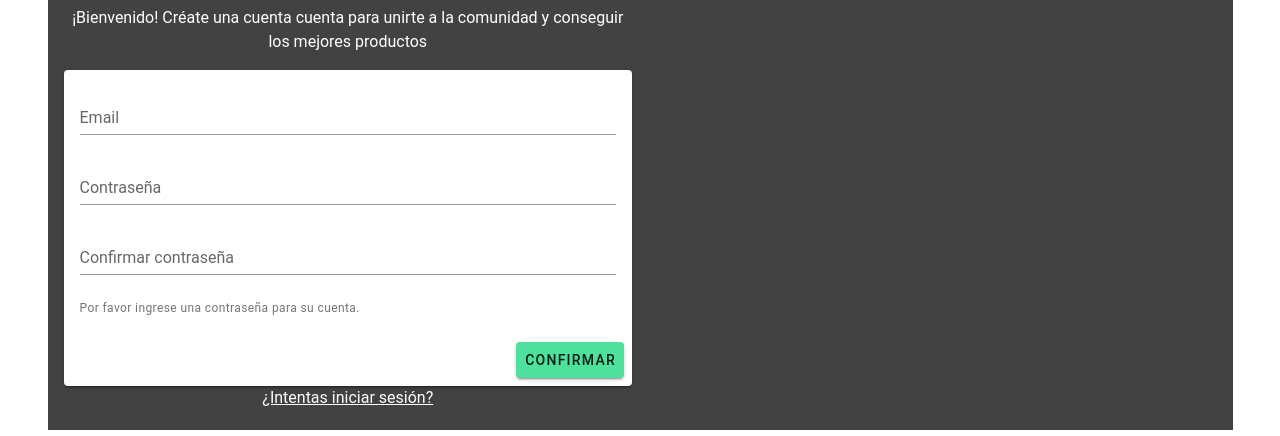
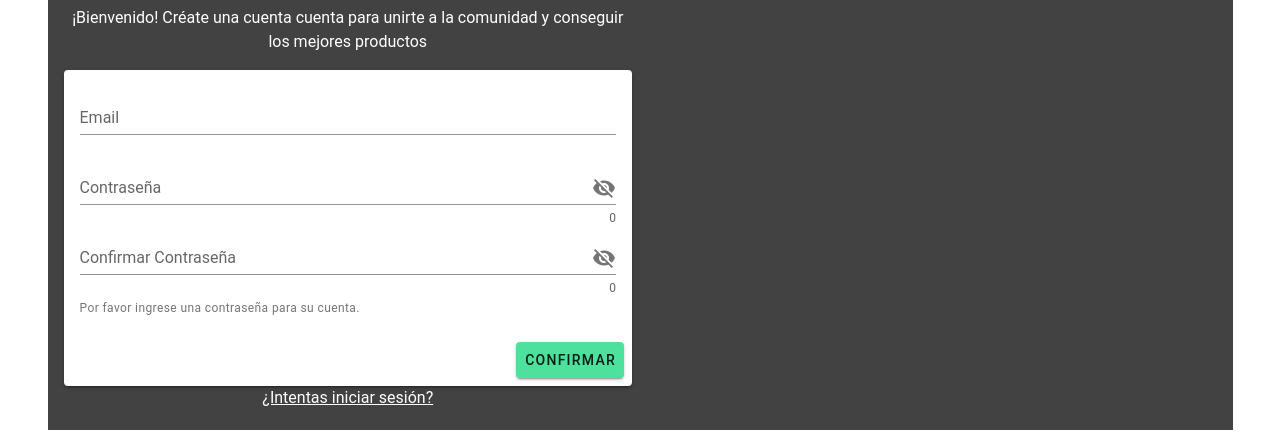
Before and after one commit to silviobig96/BuyApp, a Vue app: page /Registrar in a window 1280 px wide. Shown: the part 235-671 px from the top of the page. Built offline with nearby package versions, Linux system fonts and the light colour scheme; a small style sheet from the web is missing.

Commit message:
Actualizacion

```diff
--- a/src/components/Barra_sup.vue
+++ b/src/components/Barra_sup.vue
@@ -74,15 +74,14 @@
       <v-img :aspect-ratio="16/9" src="../assets/fondob1.jpg">
       <v-layout mt-5 column align-center>
         <v-flex>
-          <a href="./Ver_perfil">
+          <router-link to="/Iniciarsesion">
             <v-avatar>
-            <img src="https://randomuser.me/api/portraits/men/85.jpg" high="20px" width="20px">
+            <img src="../assets/Usuarios/img_usuario_vacio.png" alt="Iniciar sesion"  high="20px" width="20px">
           </v-avatar>
-          </a>
-
+          </router-link>
         </v-flex>
         <v-flex mt-5 align-end >
-          <span class="white--text">silviobig96</span>
+          <span class="white--text">Iniciar Sesión</span>
         </v-flex>
       </v-layout>
       </v-img>
--- a/src/components/estilos.css
+++ /dev/null
@@ -1 +0,0 @@
-class:
--- a/src/main.js
+++ b/src/main.js
@@ -7,6 +7,13 @@ import '@babel/polyfill'
 import 'roboto-fontface/css/roboto/roboto-fontface.css'
 import 'material-design-icons-iconfont/dist/material-design-icons.css'
 
+import axios from 'axios'
+import VueAxios from 'vue-axios'
+
+Vue.use(VueAxios, axios)
+
+axios.defaults.baseURL = 'http://localhost:3000';
+
 Vue.config.productionTip = false
 
 new Vue({
--- a/src/views/Iniciarsesion.vue
+++ b/src/views/Iniciarsesion.vue
@@ -44,7 +44,9 @@
 
 </v-card>
 <br><br>
-<center> <a href="Registrarse"  style="color:#FFFFFF;">¿Intentas crearte una cuenta?</a></center>
+<center>
+  <router-link to="/Registrar" style="color:#FFFFFF;">¿Intentas crearte una cuenta?</router-link>
+</center>
 
 
     </v-flex>  </v-flex>
--- a/src/views/Registrar.vue
+++ b/src/views/Registrar.vue
@@ -19,18 +19,37 @@
                <p style="color:#FFFFFF">¡Bienvenido! Créate una cuenta cuenta para unirte a la comunidad y conseguir los mejores productos</p>
                </center>
 <v-card>
+   <v-form @submit.prevent="agregarUsuario(usuario)" v-model="valid" v-if="agregar">
                <v-card-text >
           <v-text-field color="oficial"
+            v-model="usuario.email"
+            :rules="emailRules"
             label="Email"
-            value=""
+            required
           ></v-text-field>
           <v-text-field color="oficial"
+            v-model="usuario.contraseña"
+            :append-icon="show1 ? 'visibility' : 'visibility_off'"
+            :rules="[rules.required, rules.min]"
+            :type="show1 ? 'text' : 'password'"
+            name="input-10-1"
             label="Contraseña"
-            type="password"
+            hint="Al menos 8 caracteres"
+            counter
+            @click:append="show1 = !show1"
+            required
           ></v-text-field>
           <v-text-field color="oficial"
-            label="Confirmar contraseña"
-            type="password"
+            v-model="con_password"
+            :append-icon="show1 ? 'visibility' : 'visibility_off'"
+            :rules="[rules.required, rules.min]"
+            :type="show1 ? 'text' : 'password'"
+            name="input-10-1"
+            label="Confirmar Contraseña"
+            hint="Al menos 8 caracteres"
+            counter
+            @click:append="show1 = !show1"
+            required
           ></v-text-field>
           <span class="caption grey--text text--darken-1">
             Por favor ingrese una contraseña para su cuenta.
@@ -39,15 +58,20 @@
            <v-card-actions>
       <v-spacer></v-spacer>
       <v-btn
+        type="submit"
         color="oficial"
       >
         Confirmar
       </v-btn>
     </v-card-actions>
-
+  </v-form>
 </v-card>
 
-<center> <a href="Iniciarsesion"  style="color:#FFFFFF;">¿Intentas iniciar sesión?</a></center>
+<center>
+  <router-link to="/Iniciarsesion" style="color:#FFFFFF;">
+  ¿Intentas iniciar sesión?
+  </router-link>
+</center>
 
 
     </v-flex>  </v-flex>
@@ -58,3 +82,49 @@
 </v-container>
 
 </template>
+
+<script>
+export default {
+  data: () => ({
+      valid: false,
+      email: '',
+      emailRules: [
+        v => !!v || 'E-mail Requerido',
+        v => /.+@.+/.test(v) || 'E-mail Debe ser valido @ejemplo.com',
+      ],
+      show1: false,
+        show2: true,
+        show3: false,
+        show4: false,
+      con_password: '',
+        rules: {
+          required: value => !!value || 'Cotraseña requerida',
+          min: v => v.length >= 8 || 'Min 8 caracteres',
+        },
+        usuarios: [],
+        usuario: {email:'',contraseña:''},
+        agregar: true,
+    }),
+    methods:{
+      agregarUsuario(item){
+      this.axios.post('new_usuario', item)
+        .then(res => {
+          // Agrega al inicio del array Usuarios
+          this.Usuario.unshift(res.data);
+
+          // Alerta de mensaje
+          console.log(res.data);
+          console.log('Usuario Creado Exitosamente');
+        })
+        .catch( e => {
+          console.log(e.response);
+
+          // Alerta de mensaje
+          console.log("Error 404 ");
+        })
+      this.usuarios = {}
+    }
+    }
+
+}
+</script>
--- a/src/views/Ver_perfil.vue
+++ b/src/views/Ver_perfil.vue
@@ -13,7 +13,7 @@
     </v-layout>
     <v-layout justify-center align-center>
       <v-avatar size="80">
-        <img src="https://cdn.vuetifyjs.com/images/john.jpg" alt="avatar" />
+        <img src="../assets/Usuarios/img_usuario_vacio.png" alt="avatar" />
       </v-avatar>
       <v-btn class="ma-5" outlined color="#69a286">Editar perfil</v-btn>
     </v-layout>
```
Also changed, not shown: package.json (+17 -1 lines), src/views/Registrarse.vue (deleted, +0 -60 lines), src/assets/Usuarios/img_usuario_vacio.png (added), 1 other file (tests, documents, lock files or other folders).
